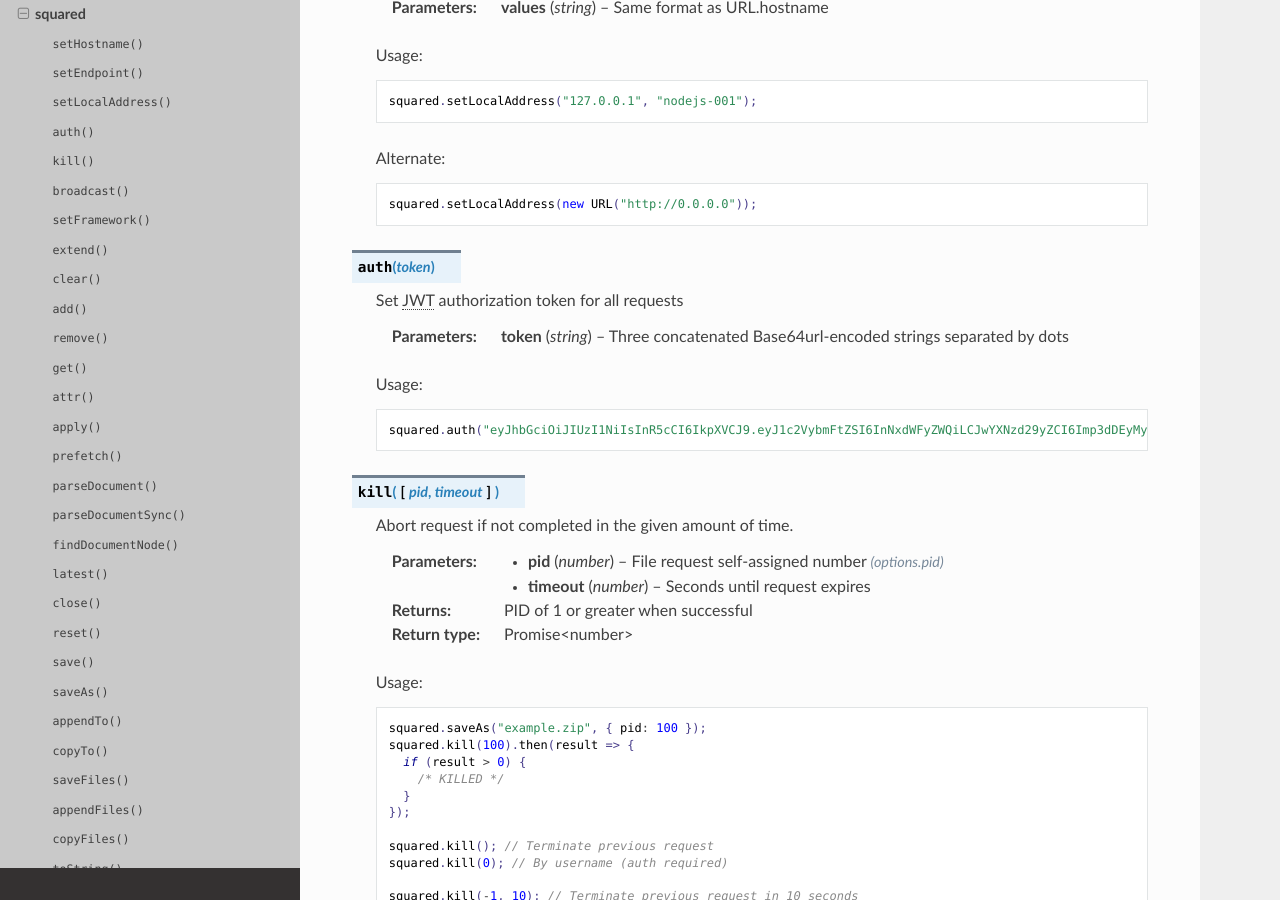
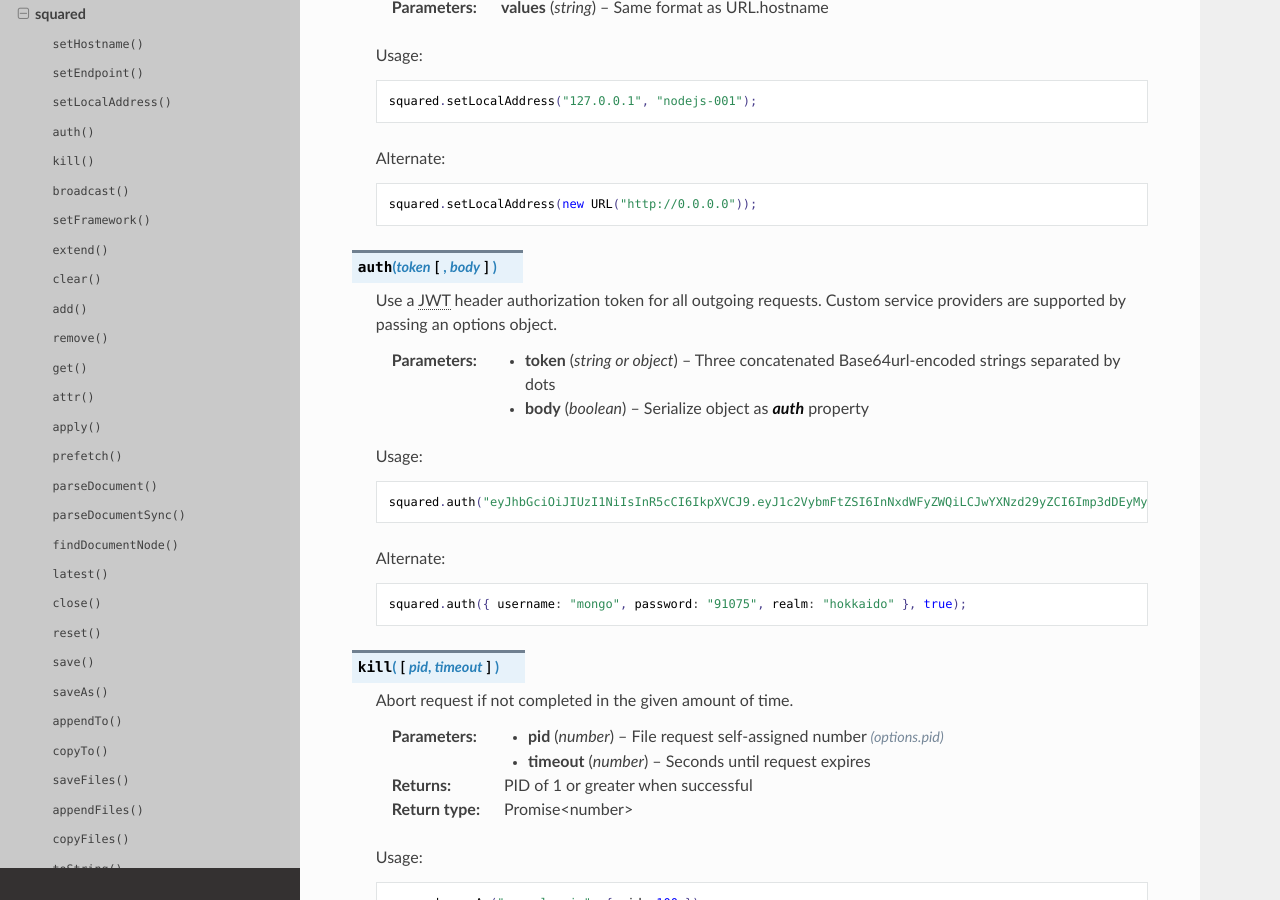
Before and after one commit to anpham6/android-docs, a Sphinx documentation site: the page built from source/methods/squared.rst, in a window 1280 px wide and 900 px high, scrolled down 777 px. Built offline with Sphinx 7.4.7 and the Read the Docs theme 3.1.0, drawn with Linux system fonts in a browser that asks for light colours.

Commit message:
Methods: App method auth can be used with an options object.

```diff
--- a/source/methods/squared.rst
+++ b/source/methods/squared.rst
@@ -39,15 +39,21 @@ squared
 
     squared.setLocalAddress(new URL("http://0.0.0.0"));
 
-.. function:: auth(token)
+.. function:: auth(token[, body])
 
-  Set :abbr:`JWT (JSON Web Token)` authorization token for all requests
+  Use a :abbr:`JWT (JSON Web Token)` header authorization token for all outgoing requests. Custom service providers are supported by passing an options object.
 
-  :param string token: Three concatenated Base64url-encoded strings separated by dots
+  :param token: Three concatenated Base64url-encoded strings separated by dots
+  :type token: string or object
+  :param boolean body: Serialize object as :target:`auth` property
 
   Usage::
 
     squared.auth("eyJhbGciOiJIUzI1NiIsInR5cCI6IkpXVCJ9.eyJ1c2VybmFtZSI6InNxdWFyZWQiLCJwYXNzd29yZCI6Imp3dDEyMyIsImlhdCI6MTY1MjcxNDQwMH0.xqwQ96LsItilsB1dskzJQqXORaZ4mGMu0FeZezo297c");
+
+  Alternate::
+
+    squared.auth({ username: "mongo", password: "91075", realm: "hokkaido" }, true);
 
 .. function:: kill([pid, timeout])
 
```
